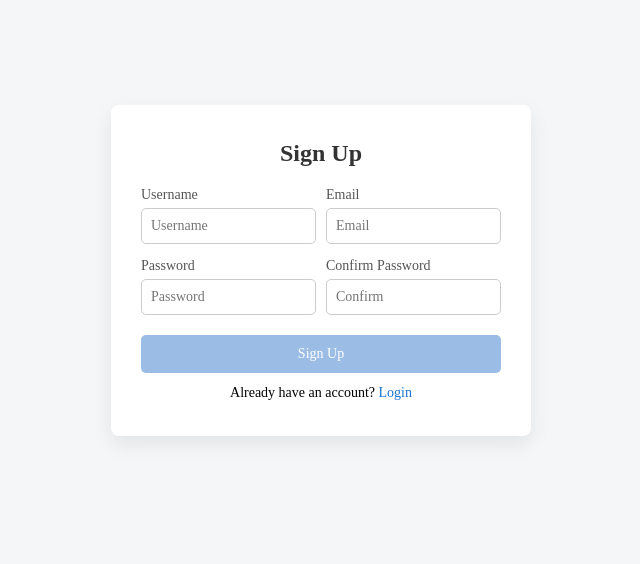
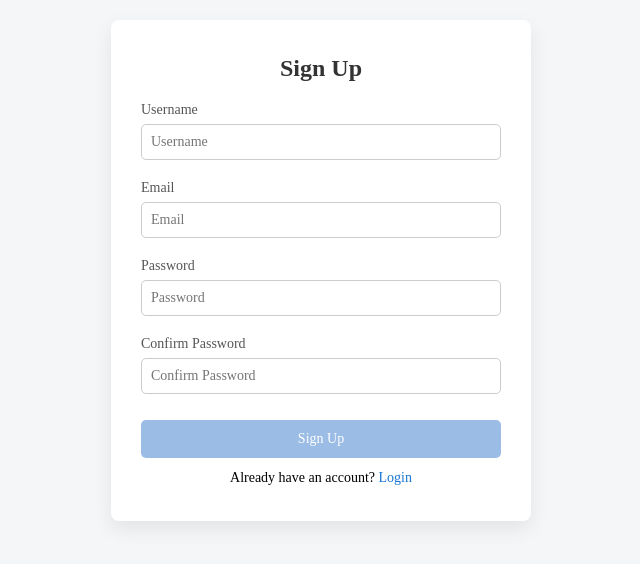
Before and after one commit to iamfaizall20/contentpostingapp, an Angular app: page /signup in a window 1280 px wide. Shown: the part 130-694 px from the top of the page, without its empty margins (319-959 px from the left). Built offline with nearby package versions, Linux system fonts and the light colour scheme; a web font is replaced by a local one.

Commit message:
auth implementd

```diff
--- a/src/app/login/login.html
+++ b/src/app/login/login.html
@@ -1,19 +1,21 @@
 <div class="login-container">
-    <form #loginForm="ngForm" (ngSubmit)="onsubmit(loginForm)" class="login-card">
+    <form #loginForm="ngForm" (ngSubmit)="onsubmit(loginForm)" class="login-card" novalidate>
 
         <h2>Login to get started</h2>
 
         <div class="form-group">
-            <label>Username or Email</label>
-            <input type="text" name="usernameOrEmail" ngModel required placeholder="Enter username or email" />
+            <label>Username</label>
+            <input type="text" name="username" [(ngModel)]="username" required placeholder="Enter username"
+                autocomplete="off" />
         </div>
 
         <div class="form-group">
             <label>Password</label>
-            <input type="password" name="password" ngModel required placeholder="Enter password" />
+            <input type="password" name="password" [(ngModel)]="password" required placeholder="Enter password"
+                autocomplete="off" />
         </div>
 
-        <button type="submit" [disabled]="loginForm.invalid">
+        <button type="submit">
             Login
         </button>
 
--- a/src/app/login/login.ts
+++ b/src/app/login/login.ts
@@ -1,17 +1,53 @@
+import { HttpClient, HttpClientModule } from '@angular/common/http';
 import { Component } from '@angular/core';
-import { Form, FormsModule, NgForm } from '@angular/forms';
-import { RouterLink } from '@angular/router';
+import { FormsModule, NgForm } from '@angular/forms';
+import { Router, RouterLink } from '@angular/router';
 
 @Component({
   selector: 'app-login',
-  imports: [FormsModule, RouterLink],
+  standalone: true,
+  imports: [FormsModule, RouterLink, HttpClientModule],
   templateUrl: './login.html',
-  styleUrl: './login.css',
+  styleUrls: ['./login.css'],
 })
 export class Login {
 
-  onsubmit(NgForm: Form) {
+  username: string = '';
+  password: string = '';
 
+  apiUrl = "http://localhost/contentpostingappapis/auth/login.php";
+
+  constructor(private http: HttpClient, private router: Router) { }
+
+  onsubmit(form: NgForm) {
+    if (this.username.trim() === '' || this.password.trim() === '') {
+      alert("Please fill all the fields");
+      return;
+    }
+
+    const body = {
+      username: this.username,
+      password: this.password
+    };
+
+    this.http.post(this.apiUrl, body).subscribe({
+      next: (res: any) => {
+        if (res && res.status === 200) {
+          alert("Login Successful");
+          this.router.navigate(['/home']);
+        } else {
+          alert(res.message || 'Login failed');
+        }
+      },
+      error: (err: any) => {
+        if (err.status == 401) {
+          alert("User Not Found");
+        } else if (err.status == 500) {
+          alert("Server Error");
+        } else {
+          alert("Failed to login! Try again");
+        }
+      }
+    });
   }
-
 }
--- a/src/app/signup/signup.css
+++ b/src/app/signup/signup.css
@@ -20,20 +20,14 @@
     color: #333;
 }
 
-/* two items in one row */
-.form-row {
-    display: flex;
-    gap: 10px;
-}
-
+/* Each form group in its own row */
 .form-group {
-    flex: 1;
-    margin-bottom: 14px;
+    margin-bottom: 20px;
 }
 
 .form-group label {
     display: block;
-    margin-bottom: 5px;
+    margin-bottom: 6px;
     font-size: 14px;
     color: #555;
 }
@@ -51,6 +45,29 @@
     border-color: #1976d2;
 }
 
+.password-wrapper {
+    position: relative;
+}
+
+.eye-icon {
+    position: absolute;
+    right: 12px;
+    top: 50%;
+    transform: translateY(-50%);
+    cursor: pointer;
+    color: #555;
+    font-size: 1.2rem;
+    user-select: none;
+}
+
+/* Make error messages smaller */
+.error-text {
+    font-size: 12px;
+    color: #d93025;
+    margin-top: 4px;
+}
+
+/* Button styles */
 button {
     width: 100%;
     padding: 11px;
--- a/src/app/signup/signup.html
+++ b/src/app/signup/signup.html
@@ -1,31 +1,58 @@
 <div class="signup-container">
-    <form #signupForm="ngForm" (ngSubmit)="onSubmit(signupForm)" class="signup-card">
+    <form #signupForm="ngForm" (ngSubmit)="onSubmit(signupForm)" class="signup-card" novalidate>
 
         <h2>Sign Up</h2>
 
-        <!-- Row 1 -->
-        <div class="form-row">
-            <div class="form-group">
-                <label>Username</label>
-                <input type="text" name="username" ngModel required placeholder="Username" />
-            </div>
-
-            <div class="form-group">
-                <label>Email</label>
-                <input type="email" name="email" ngModel required placeholder="Email" />
+        <!-- Username -->
+        <div class="form-group">
+            <label>Username</label>
+            <input type="text" name="username" [(ngModel)]="username" required minlength="3" placeholder="Username"
+                #usernameRef="ngModel" />
+            <div class="error-text" [hidden]="!(usernameRef.invalid && usernameRef.touched)">
+                Username is required (min 3 chars).
             </div>
         </div>
 
-        <!-- Row 2 -->
-        <div class="form-row">
-            <div class="form-group">
-                <label>Password</label>
-                <input type="password" name="password" ngModel required minlength="6" placeholder="Password" />
+        <!-- Email -->
+        <div class="form-group">
+            <label>Email</label>
+            <input type="email" name="email" [(ngModel)]="email" required email placeholder="Email"
+                #emailRef="ngModel" />
+            <div class="error-text" [hidden]="!(emailRef.invalid && emailRef.touched)">
+                Valid email is required.
             </div>
+        </div>
 
-            <div class="form-group">
-                <label>Confirm Password</label>
-                <input type="password" name="confirmPassword" ngModel required placeholder="Confirm" />
+        <!-- Password -->
+        <div class="form-group password-group">
+            <label>Password</label>
+            <div class="password-wrapper">
+                <input [type]="showPassword ? 'text' : 'password'" name="password" [(ngModel)]="password" required
+                    minlength="6" placeholder="Password" #passwordRef="ngModel" />
+                <span class="eye-icon" (click)="togglePasswordVisibility()" role="button" tabindex="0"
+                    aria-label="Toggle Password Visibility">
+                    <i class="fa" [ngClass]="showPassword ? 'fa-eye-slash' : 'fa-eye'"></i>
+                </span>
+            </div>
+            <div class="error-text" [hidden]="!(passwordRef.invalid && passwordRef.touched)">
+                Password is required (min 6 chars).
+            </div>
+        </div>
+
+        <!-- Confirm Password -->
+        <div class="form-group password-group">
+            <label>Confirm Password</label>
+            <div class="password-wrapper">
+                <input [type]="showConfirmPassword ? 'text' : 'password'" name="confirmPassword"
+                    [(ngModel)]="confirmPassword" required placeholder="Confirm Password"
+                    #confirmPasswordRef="ngModel" />
+                <span class="eye-icon" (click)="toggleConfirmPasswordVisibility()" role="button" tabindex="0"
+                    aria-label="Toggle Confirm Password Visibility">
+                    <i class="fa" [ngClass]="showConfirmPassword ? 'fa-eye-slash' : 'fa-eye'"></i>
+                </span>
+            </div>
+            <div class="error-text" [hidden]="!(confirmPasswordRef.invalid && confirmPasswordRef.touched)">
+                Please confirm your password.
             </div>
         </div>
 
--- a/src/app/signup/signup.ts
+++ b/src/app/signup/signup.ts
@@ -1,17 +1,68 @@
+import { CommonModule } from '@angular/common';
+import { HttpClient, HttpClientModule } from '@angular/common/http';
 import { Component } from '@angular/core';
-import { Form, FormsModule } from '@angular/forms';
-import { RouterLink } from '@angular/router';
+import { FormsModule, NgForm } from '@angular/forms';
+import { Router, RouterLink } from '@angular/router';
 
 @Component({
   selector: 'app-signup',
-  imports: [FormsModule, RouterLink],
+  standalone: true,
+  imports: [FormsModule, RouterLink, HttpClientModule, CommonModule],
   templateUrl: './signup.html',
-  styleUrl: './signup.css',
+  styleUrls: ['./signup.css'],
 })
 export class Signup {
 
-  onSubmit(NgForm: Form) {
+  username: string = '';
+  email: string = '';
+  password: string = '';
+  confirmPassword: string = '';
 
+  showPassword: boolean = false;
+  showConfirmPassword: boolean = false;
+
+  apiUrl = "http://localhost/contentpostingappapis/auth/signup.php";
+
+  constructor(private http: HttpClient, private router: Router) { }
+
+  togglePasswordVisibility() {
+    this.showPassword = !this.showPassword;
   }
 
+  toggleConfirmPasswordVisibility() {
+    this.showConfirmPassword = !this.showConfirmPassword;
+  }
+
+  onSubmit(form: NgForm) {
+    if (form.invalid) {
+      alert('Please fill all required fields correctly.');
+      return;
+    }
+
+    if (this.password !== this.confirmPassword) {
+      alert('Passwords do not match.');
+      return;
+    }
+
+    const body = {
+      username: this.username.trim(),
+      email: this.email.trim(),
+      password: this.password
+    };
+
+    this.http.post<any>(this.apiUrl, body).subscribe({
+      next: (res) => {
+        if (res && res.status === 201) {
+          alert(res.message || 'Signup successful');
+          this.router.navigate(['/']);
+        } else {
+          alert(res.message || 'Signup failed');
+        }
+      },
+      error: (err) => {
+        console.error(err);
+        alert('Server error occurred');
+      }
+    });
+  }
 }
```
